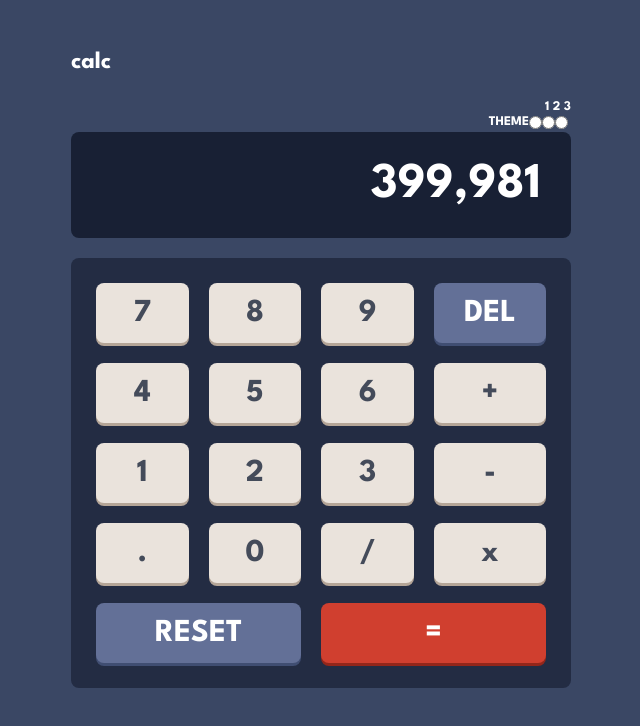
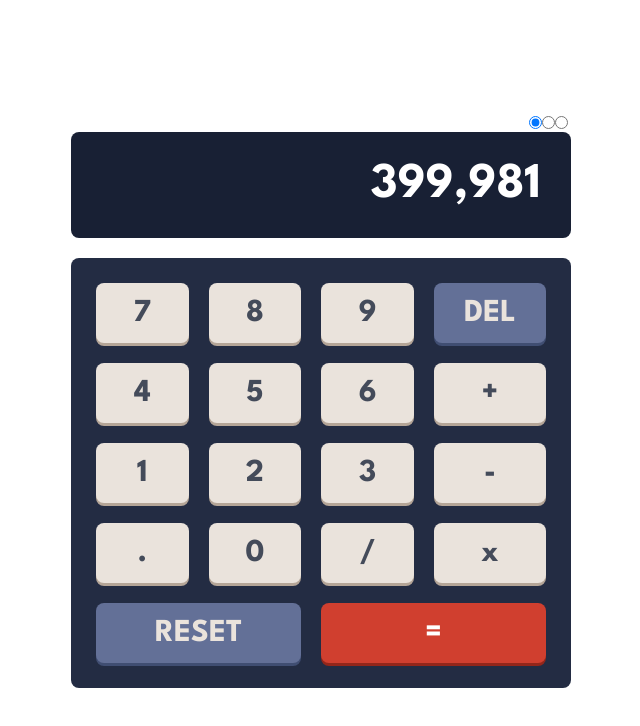
Before and after one commit to Alearie/calculator-app-main, a React (Vite) app: page / in a window 1280 px wide. Shown: the top 726 px of the page, without its empty margins (319-959 px from the left). Built offline with nearby package versions, Linux system fonts and the light colour scheme.

Commit message:
color-switch-function

```diff
--- a/src/App.css
+++ b/src/App.css
@@ -3,28 +3,28 @@
   margin: 0;
   font-family: 'League Spartan', sans-serif;
 }
-body {
-  background-color: hsl(222, 26%, 31%);
 
-}
 .container {
   margin: 4% auto;
   width: 500px;
   border-radius: 10px;
 }
+
 .container h2 {
   color: hsl(0, 0%, 100%);
   padding-bottom: 28px;
 }
+
 .grid-output {
-  background-color:hsl(224, 36%, 15%);
+  background-color: hsl(224, 36%, 15%);
   font-size: 50px;
   text-align: end;
-  color:white;
+  color: white;
   padding: 30px;
   margin-bottom: 20px;
   border-radius: 8px;
 }
+
 .grid-container {
   background-color: hsl(223, 31%, 20%);
   display: grid;
@@ -33,6 +33,11 @@ body {
   padding: 15px;
   border-radius: 8px;
 }
+
+.grid-container button {
+  font-weight: bold;
+}
+
 .grid-item {
   padding: 10px 30px 10px 30px;
   margin: 10px;
@@ -41,30 +46,192 @@ body {
   border: none;
   cursor: pointer;
 }
+
 .reset {
   grid-column: 1/3;
 }
+
 .equals {
   grid-column: 3/5;
-  background-color:  hsl(6, 63%, 50%);
-  color:  hsl(0, 0%, 100%);
-  box-shadow: 0 3px 0px 0  hsl(6, 70%, 34%);
+  background-color: hsl(6, 63%, 50%);
+  color: hsl(0, 0%, 100%);
+  box-shadow: 0 3px 0px 0 hsl(6, 70%, 34%);
 }
+
 .light {
   background-color: hsl(225, 21%, 49%);
   color: hsl(0, 0%, 100%);
   box-shadow: 0 3px 0px 0 hsl(224, 28%, 35%);
 }
+
 .dark {
-  background-color:hsl(30, 25%, 89%);
+  background-color: hsl(30, 25%, 89%);
   color: hsl(221, 14%, 31%);
   box-shadow: 0 3px 0px 0 hsl(28, 16%, 65%);
 }
+
 .toggle-container {
   padding: 3px;
 }
-.tri-state-toggle, .toggle-state-numbers {
+
+.tri-state-toggle,
+.toggle-state-numbers {
   justify-content: flex-end;
   color: white;
   display: flex;
 }
+
+/* Theme 1 */
+.grid-output.theme1 {
+  background-color: hsl(224, 36%, 15%);
+}
+
+.grid-container.theme1 {
+  background-color: hsl(223, 31%, 20%);
+  display: grid;
+  grid-template-columns: repeat(4, 1fr);
+  grid-auto-rows: 80px;
+  padding: 15px;
+  border-radius: 8px;
+}
+
+.grid-item.theme1 {
+  background-color: hsl(30, 25%, 89%);
+  color: hsl(221, 14%, 31%);
+  box-shadow: 0 3px 0 0 hsl(28, 16%, 65%);
+}
+
+.equals.theme1 {
+  background-color: hsl(6, 63%, 50%);
+  color: hsl(0, 0%, 100%);
+  box-shadow: 0 3px 0 0 hsl(6, 70%, 34%);
+}
+
+.light.theme1 {
+  background-color: hsl(225, 21%, 49%);
+  box-shadow: 0 3px 0 0 hsl(224, 28%, 35%);
+  color: hsl(30, 25%, 89%);
+}
+
+.dark-text.theme1 {
+  color: hsl(221, 14%, 31%);
+}
+
+.white-text.theme1 {
+  color: hsl(0, 0%, 100%);
+}
+
+/* Theme 2 */
+.theme2 {
+  background-color: hsl(0, 0%, 90%);
+}
+
+.container.theme2 h2 {
+  color: black;
+}
+
+.toggle-state-numbers.theme2 h5 {
+  color: black;
+}
+
+.tri-state-toggle.theme2 {
+  color: black;
+}
+
+.grid-container.theme2 {
+  background-color: hsl(0, 5%, 81%);
+}
+
+.grid-output.theme2 {
+  background-color: hsl(0, 0%, 93%);
+  color: hsl(60, 10%, 19%);
+}
+
+.grid-item.theme2 {
+  background-color: hsl(45, 7%, 89%);
+  color: hsl(60, 10%, 19%);
+  box-shadow: 0 3px 0 0 hsl(35, 11%, 61%);
+}
+
+.equals.theme2 {
+  background-color: hsl(25, 98%, 40%);
+  color: hsl(0, 0%, 100%);
+  box-shadow: 0 3px 0 0 hsl(25, 99%, 27%);
+}
+
+.light.theme2 {
+  background-color: hsl(185, 42%, 37%);
+  box-shadow: 0 3px 0 0 hsl(185, 58%, 25%);
+  color: white;
+}
+
+.dark-text.theme2 {
+  color: hsl(60, 10%, 19%);
+}
+
+.white-text.theme2 {
+  color: hsl(0, 0%, 100%);
+}
+
+/* Theme 3 */
+.theme3 {
+  background-color: hsl(268, 75%, 9%);
+  color: hsl(52, 100%, 62%);
+}
+
+.container.theme3 h2 {
+  color: hsl(52, 100%, 62%);
+}
+
+.toggle-state-numbers.theme3 h5 {
+  color: hsl(52, 100%, 62%);
+}
+
+.tri-state-toggle.theme3 h5 {
+  color: hsl(52, 100%, 62%);
+}
+
+.grid-container.theme3 {
+  background-color: hsl(268, 71%, 12%);
+}
+
+.grid-output.theme3 {
+  background-color: hsl(268, 71%, 12%);
+}
+
+.grid-item.theme3 {
+  background-color: hsl(268, 47%, 21%);
+  box-shadow: 0 3px 0 0 hsl(290, 70%, 36%);
+}
+
+.equals.theme3 {
+  background-color: hsl(177, 92%, 70%);
+  color: hsl(198, 20%, 13%);
+  box-shadow: 0 3px 0 0 hsl(176, 100%, 44%);
+}
+
+.light.theme3 {
+  background-color: hsl(281, 89%, 26%);
+  box-shadow: 0 3px 0 0 hsl(285, 91%, 52%);
+  color: white;
+}
+
+.dark-text.theme3 {
+  color: hsl(198, 20%, 13%);
+}
+
+.yellow-text.theme3 {
+  color: hsl(52, 100%, 62%);
+}
+
+
+/* General Typography */
+.numbers {
+  font-size: 32px;
+}
+
+/* Fonts */
+body {
+  font-family: 'League Spartan', sans-serif;
+  font-weight: 700;
+}
--- a/src/App.jsx
+++ b/src/App.jsx
@@ -1,47 +1,69 @@
 import { useState } from "react";
-import reactLogo from "./assets/react.svg";
-import viteLogo from "/vite.svg";
 import "./App.css";
 
 function App() {
+  const themes = ["theme1", "theme2", "theme3"];
+  const [selectedTheme, setSelectedTheme] = useState(themes[0]);
+
+  const handleButtonClick = (theme) => {
+    setSelectedTheme(theme);
+    document.documentElement.style.setProperty("--bg-color", theme);
+
+    if (theme === "theme1") {
+      document.body.style.backgroundColor = "hsl(222, 26%, 31%)";
+    } else if (theme === "theme2") {
+      document.body.style.backgroundColor = "hsl(0, 0%, 90%)";
+    } else if (theme === "theme3") {
+      document.body.style.backgroundColor = "hsl(268, 75%, 9%)";
+    }
+  };
+
   return (
-    <>
-      <div className="container">
-        <h2> calc</h2>
-        <div className="toggle-state-numbers">
+    <div className={`${selectedTheme}`}>
+      <div className={`container  ${selectedTheme}`}>
+        <h2>calc</h2>
+        <div className={`toggle-state-numbers ${selectedTheme}`}>
           <h5>1 2 3</h5>
         </div>
         <div className="toggle-container">
-          <div className="tri-state-toggle">
-            <h5> THEME </h5>
-            <input className="button" type="radio" name="toggle" id="one" />
-            <input className="button" type="radio" name="toggle" id="two" />
-            <input className="button" type="radio" name="toggle" id="three" />
+          <div className={`tri-state-toggle ${selectedTheme}`}>
+            <h5>THEME</h5>
+            {themes.map((theme, index) => (
+              <input
+                key={index}
+                className="button"
+                type="radio"
+                name="toggle"
+                id={`theme-${index}`}
+                checked={selectedTheme === theme}
+                onChange={() => handleButtonClick(theme)}
+              />
+            ))}
           </div>
         </div>
-        <div className="grid-output">399,981</div>
-        <div className="grid-container">
-          <button className="grid-item dark">7</button>
-          <button className="grid-item dark">8</button>
-          <button className="grid-item dark">9</button>
-          <button className="grid-item light">DEL</button>
-          <button className="grid-item dark">4</button>
-          <button className="grid-item dark">5</button>
-          <button className="grid-item dark">6</button>
-          <button className="grid-item dark">+</button>
-          <button className="grid-item dark">1</button>
-          <button className="grid-item dark">2</button>
-          <button className="grid-item dark">3</button>
-          <button className="grid-item dark">-</button>
-          <button className="grid-item dark">.</button>
-          <button className="grid-item dark">0</button>
-          <button className="grid-item dark">/</button>
-          <button className="grid-item dark">x</button>
-          <button className="grid-item reset light">RESET</button>
-          <button className="grid-item equals">=</button>
+        <div className={`grid-output ${selectedTheme}`}>399,981</div>
+        <div className={`grid-container ${selectedTheme}`}>
+          <button className={`grid-item dark ${selectedTheme}`}>7</button>
+          <button className={`grid-item dark ${selectedTheme}`}>8</button>
+          <button className={`grid-item dark ${selectedTheme}`}>9</button>
+          <button className={`grid-item light ${selectedTheme}`}>DEL</button>
+          <button className={`grid-item dark ${selectedTheme}`}>4</button>
+          <button className={`grid-item dark ${selectedTheme}`}>5</button>
+          <button className={`grid-item dark ${selectedTheme}`}>6</button>
+          <button className={`grid-item dark ${selectedTheme}`}>+</button>
+          <button className={`grid-item dark ${selectedTheme}`}>1</button>
+          <button className={`grid-item dark ${selectedTheme}`}>2</button>
+          <button className={`grid-item dark ${selectedTheme}`}>3</button>
+          <button className={`grid-item dark ${selectedTheme}`}>-</button>
+          <button className={`grid-item dark ${selectedTheme}`}>.</button>
+          <button className={`grid-item dark ${selectedTheme}`}>0</button>
+          <button className={`grid-item dark ${selectedTheme}`}>/</button>
+          <button className={`grid-item dark ${selectedTheme}`}>x</button>
+          <button className={`grid-item reset light ${selectedTheme}`}>RESET</button>
+          <button className={`grid-item equals ${selectedTheme}`}>=</button>
         </div>
       </div>
-    </>
+    </div>
   );
 }
 
```
